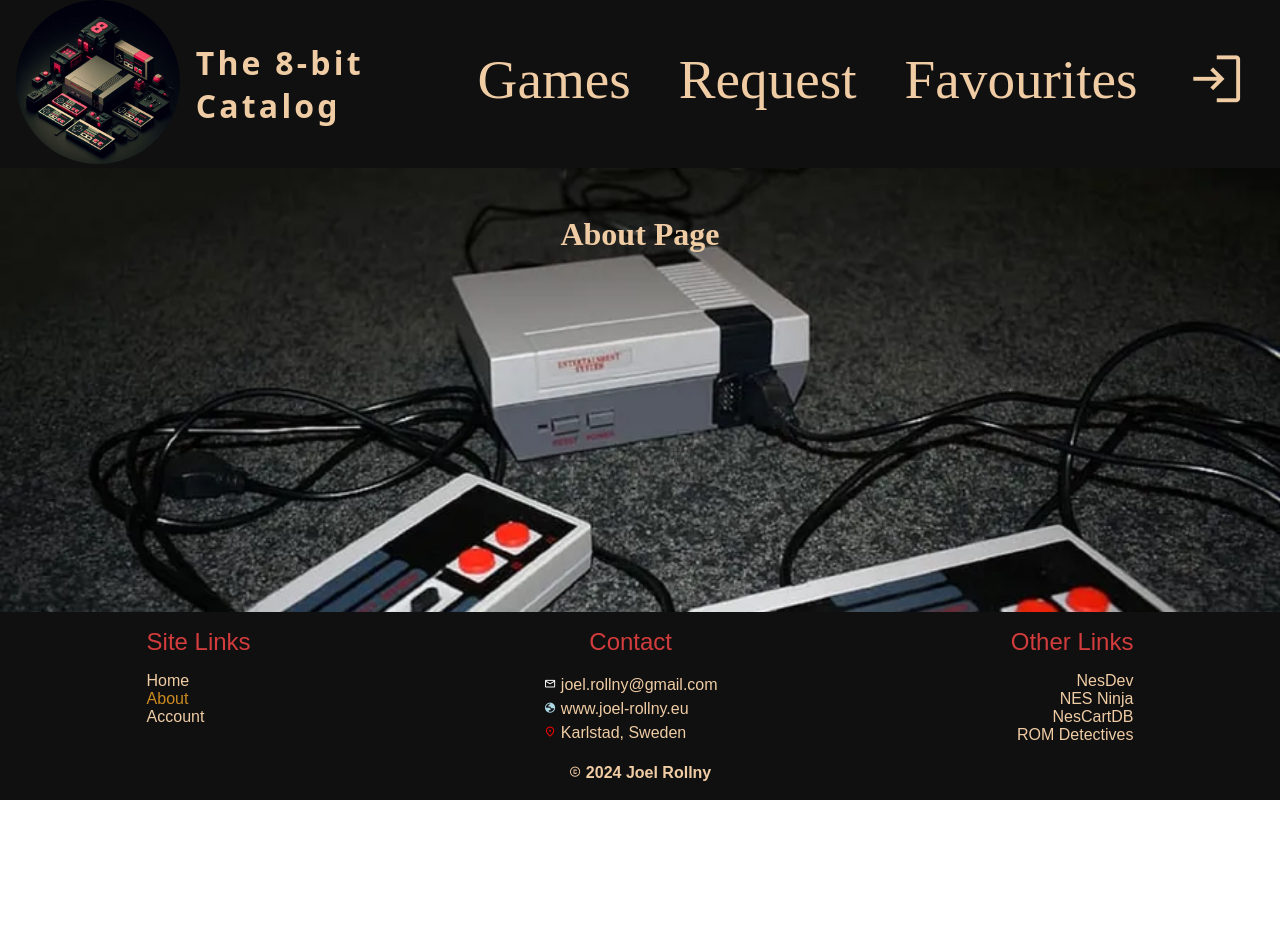
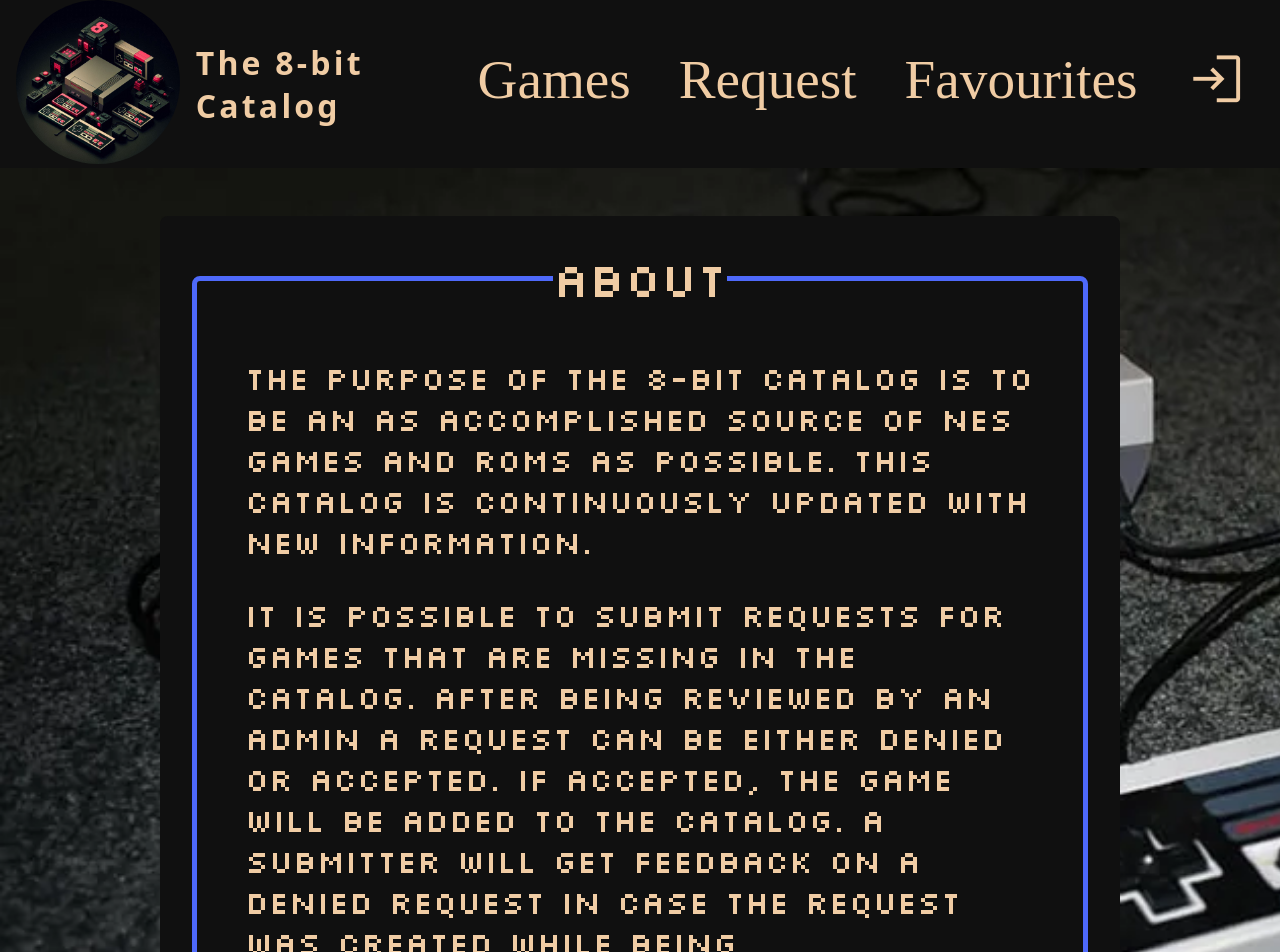
Before and after one commit to joelBIT/8-bit-catalog, a React (Vite) app: page /about in a window 1280 px wide. Shown: the top 952 px of the page. Before the commit the page ends 800 px from the top, so only its background shows below. Built offline with nearby package versions, Linux system fonts and the light colour scheme; a web font is replaced by a local one.

Commit message:
Created About Page text

```diff
--- a/src/css/components/RequestForm.css
+++ b/src/css/components/RequestForm.css
@@ -77,7 +77,6 @@
     }
 }
 
-
 @media (max-width: 1150px) {
     #createRequestForm {
         display: flex;
--- a/src/css/pages/AboutPage.css
+++ b/src/css/pages/AboutPage.css
@@ -4,7 +4,9 @@
     display: flex;
     justify-content: center;
 
-    h1 {
-        margin-top: 3rem;
+    p {
+        font-family: "Silkscreen", sans-serif;
+        font-size: 2rem;
+        margin: 1rem;
     }
 }
--- a/src/css/pages/RequestPage.css
+++ b/src/css/pages/RequestPage.css
@@ -3,8 +3,4 @@
     background-image: url("../../assets/backgrounds/nes-controller-in-black.webp");
     display: flex;
     justify-content: center;
-
-    h1 {
-        margin-top: 3rem;
-    }
 }
--- a/src/pages/AboutPage.tsx
+++ b/src/pages/AboutPage.tsx
@@ -1,9 +1,26 @@
 import { ReactElement } from "react";
+import { FieldSetFrame } from "../components";
 
 export function AboutPage(): ReactElement {
     return (
         <main id="aboutPage">
-            <h1>About Page</h1>
+            <FieldSetFrame legend={"About"} body={<Text />} />
         </main>
     );
 }
+
+function Text(): ReactElement {
+    return (
+        <>
+            <p>
+                The purpose of the 8-bit Catalog is to be an as accomplished source of NES games and ROMS as possible.
+                This catalog is continuously updated with new information.
+            </p>
+            <p>
+                It is possible to submit requests for games that are missing in the catalog. After being reviewed
+                by an admin a request can be either denied or accepted. If accepted, the game will be added to
+                the catalog. A submitter will get feedback on a denied request in case the request was created while being authenticated.
+            </p>
+        </>
+    );
+}
```
